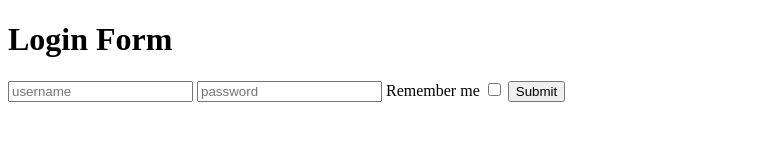
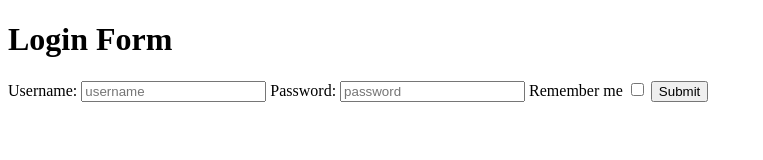
Before and after one commit to acciojob/remember-me-login-form-Gulvaiz, a website: page main.html in a window 1280 px wide. Shown: the whole page, without its empty margins (0-763 px from the left). Drawn offline with Linux system fonts and the light colour scheme.

Commit message:
created a submission

```diff
--- a/main.html
+++ b/main.html
@@ -8,15 +8,15 @@
 
 <body>
 
-
- <h1>Login Form</h1>
-
+      <h1>Login Form</h1>
  <form action="">
-      <input type="text" name="" id="username" placeholder="username">
-      <input type="password" name="" id="password" placeholder="password">
+      <label for="username">Username:</label>
+      <input type="text" id="username" placeholder="username">
+      <label for="password">Password:</label>
+      <input type="password" id="password" placeholder="password">
       <label for="rememberMe">Remember me</label>
-      <input type="checkbox" name="rememberMe" id="checkbox">
-      <button type="submit" id="submit">Submit</button>
+      <input type="checkbox" id="checkbox">
+      <input type="submit" id="submit" value="Submit">
  </form>
  <div id="output"></div>
 
```
